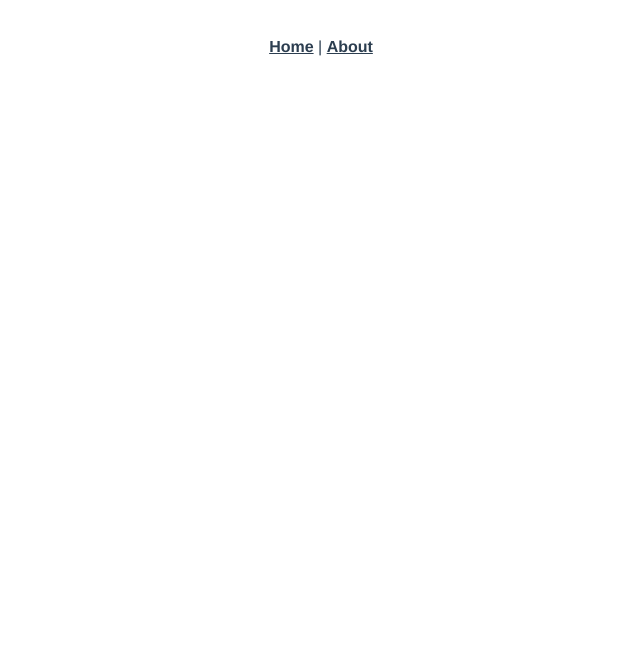
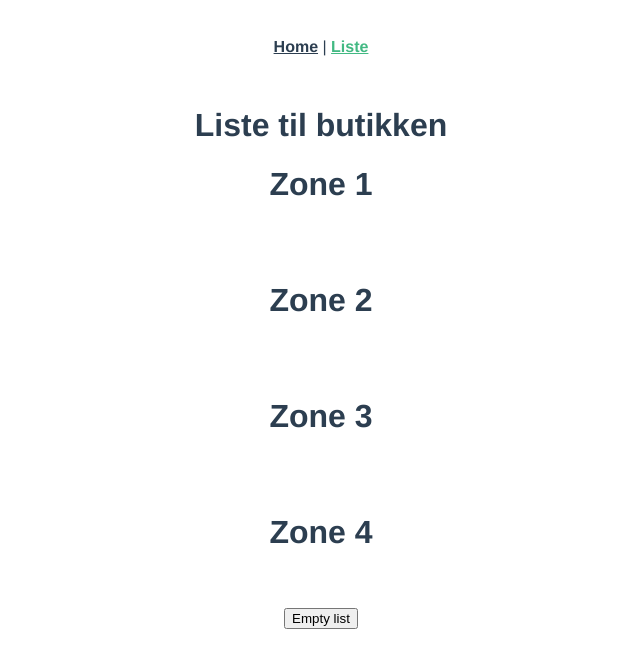
Before and after one commit to Morten-Hauge/Gouwudan, a Vue app: page /list in a window 1280 px wide. Shown: the top 668 px of the page, without its empty margins (319-959 px from the left). Built offline with nearby package versions, Linux system fonts and the light colour scheme.

Commit message:
First commit

```diff
--- a/package.json
+++ b/package.json
@@ -11,7 +11,8 @@
     "core-js": "^2.6.5",
     "vue": "^2.6.10",
     "vue-router": "^3.0.3",
-    "vuex": "^3.0.1"
+    "vuex": "^3.0.1",
+    "vuex-persist": "^3.1.0"
   },
   "devDependencies": {
     "@vue/cli-plugin-babel": "^3.12.0",
--- a/src/App.vue
+++ b/src/App.vue
@@ -2,9 +2,11 @@
   <div id="app">
     <div id="nav">
       <router-link to="/">Home</router-link> |
-      <router-link to="/about">About</router-link>
+      <router-link to="/list">Liste</router-link>
     </div>
+
     <router-view/>
+
   </div>
 </template>
 
--- a/src/components/HelloWorld.vue
+++ /dev/null
@@ -1,58 +0,0 @@
-<template>
-  <div class="hello">
-    <h1>{{ msg }}</h1>
-    <p>
-      For a guide and recipes on how to configure / customize this project,<br>
-      check out the
-      <a href="https://cli.vuejs.org" target="_blank" rel="noopener">vue-cli documentation</a>.
-    </p>
-    <h3>Installed CLI Plugins</h3>
-    <ul>
-      <li><a href="https://github.com/vuejs/vue-cli/tree/dev/packages/%40vue/cli-plugin-babel" target="_blank" rel="noopener">babel</a></li>
-      <li><a href="https://github.com/vuejs/vue-cli/tree/dev/packages/%40vue/cli-plugin-eslint" target="_blank" rel="noopener">eslint</a></li>
-    </ul>
-    <h3>Essential Links</h3>
-    <ul>
-      <li><a href="https://vuejs.org" target="_blank" rel="noopener">Core Docs</a></li>
-      <li><a href="https://forum.vuejs.org" target="_blank" rel="noopener">Forum</a></li>
-      <li><a href="https://chat.vuejs.org" target="_blank" rel="noopener">Community Chat</a></li>
-      <li><a href="https://twitter.com/vuejs" target="_blank" rel="noopener">Twitter</a></li>
-      <li><a href="https://news.vuejs.org" target="_blank" rel="noopener">News</a></li>
-    </ul>
-    <h3>Ecosystem</h3>
-    <ul>
-      <li><a href="https://router.vuejs.org" target="_blank" rel="noopener">vue-router</a></li>
-      <li><a href="https://vuex.vuejs.org" target="_blank" rel="noopener">vuex</a></li>
-      <li><a href="https://github.com/vuejs/vue-devtools#vue-devtools" target="_blank" rel="noopener">vue-devtools</a></li>
-      <li><a href="https://vue-loader.vuejs.org" target="_blank" rel="noopener">vue-loader</a></li>
-      <li><a href="https://github.com/vuejs/awesome-vue" target="_blank" rel="noopener">awesome-vue</a></li>
-    </ul>
-  </div>
-</template>
-
-<script>
-export default {
-  name: 'HelloWorld',
-  props: {
-    msg: String
-  }
-}
-</script>
-
-<!-- Add "scoped" attribute to limit CSS to this component only -->
-<style scoped>
-h3 {
-  margin: 40px 0 0;
-}
-ul {
-  list-style-type: none;
-  padding: 0;
-}
-li {
-  display: inline-block;
-  margin: 0 10px;
-}
-a {
-  color: #42b983;
-}
-</style>
--- /dev/null
+++ b/src/components/PickedItemComp.vue
@@ -0,0 +1,50 @@
+<template>
+
+    <div id="PickedItemComp">
+
+       <div class="picked-item" :class="{ pickedItemDone: pickedItem.done }" @click="toggleDone(pickedItem)"> {{pickedItem.name}} </div> {{pickedItem.done}}
+        <br>
+        <div class="delete-item" @click="deleteItem(pickedItem)"></div>
+        <!-- <div class="delete-item" @click="$store.commit('removeItemFromList',pickedItem)"></div> -->
+    </div>
+
+</template>
+
+<script>
+export default {
+    name: 'PickedItemComp',
+    props: {
+	    pickedItem:{
+		    type: Object
+        }
+    },
+    methods: {
+        toggleDone: function (pickedItem) {
+            this.$store.commit('addedToBasket',pickedItem)
+        },
+        deleteItem: function (pickedItem) {
+            this.$store.commit('removeItemFromList',pickedItem)
+        }
+    }
+}
+</script>
+
+<style scoped>
+
+    .picked-item{
+
+    }
+
+    .pickedItemDone{
+        color: green;
+        font-weight: bold;
+    }
+
+    .delete-item{
+        width: 20px;
+        height: 20px;
+        background: red;
+        display: inline-block;
+    }
+
+</style>
--- /dev/null
+++ b/src/components/addItem.vue
@@ -0,0 +1,46 @@
+<template>
+
+    <div id="addItem">
+
+    <div class="addBtn" :data-name="item.name" :data-zone="item.zone" :data-index="item.name + 1" @click="added">
+    <!-- <div class="addBtn" :data-name="item.name" :data-zone="item.zone" :data-index="item.name + 1" @click="added(item)">     -->
+        {{item.name}}
+    </div>
+
+    </div>
+
+</template>
+
+<script>
+export default {
+    name: 'addItem',
+    props: {
+	     item:{
+		     type: Object
+         }
+    },
+    methods: {
+        added: function (item) {
+            event.target.classList.toggle('added-item');
+
+            //var name = item.name;
+            //var zone = item.zone;
+            //var index = item.index;
+
+            //this.$store.commit('addItemToList', {name: name, zone: zone, index: index, done: false})
+        }
+    }
+}
+</script>
+
+<style scoped>
+
+    .picked-item{
+
+    }
+
+    .added-item{
+        color: green;
+    }
+
+</style>
--- /dev/null
+++ b/src/components/list.vue
@@ -0,0 +1,81 @@
+<template>
+  <div class="list">
+
+    <h1>Liste til butikken</h1>
+
+    <!-- <div v-for="pickedItem in shoppingList" :key="pickedItem.name">{{pickedItem.name}} <br> {{pickedItem.zone}}</div> -->
+
+    <h1>Zone 1</h1>
+    <!-- <div v-for="pickedItem in zone1" :key="pickedItem.name">{{pickedItem.name}} <br> {{pickedItem.zone}}</div> -->
+    <PickedItemComp v-for="pickedItem in zone1" :key="pickedItem.name" :pickedItem="pickedItem" />
+
+    <br><br>
+
+    <h1>Zone 2</h1>
+    <!-- <div v-for="pickedItem in zone2" :key="pickedItem.name">{{pickedItem.name}} <br> {{pickedItem.zone}}</div> -->
+    <PickedItemComp v-for="pickedItem in zone2" :key="pickedItem.name" :pickedItem="pickedItem" />
+
+    <br><br>
+
+    <h1>Zone 3</h1>
+    <!-- <div v-for="pickedItem in zone3" :key="pickedItem.name">{{pickedItem.name}} <br> {{pickedItem.zone}}</div> -->
+    <PickedItemComp v-for="pickedItem in zone3" :key="pickedItem.name" :pickedItem="pickedItem" />
+
+    <br><br>
+
+    <h1>Zone 4</h1>
+    <!-- <div v-for="pickedItem in zone4" :key="pickedItem.name">{{pickedItem.name}} <br> {{pickedItem.zone}}</div> -->
+    <PickedItemComp v-for="pickedItem in zone4" :key="pickedItem.name" :pickedItem="pickedItem" />
+
+    <br><br>
+
+    <button @click="emptyList($event)">Empty list</button>
+
+  </div>
+
+</template>
+
+<script>
+
+import PickedItemComp from '@/components/PickedItemComp'
+
+export default {
+  name: 'list',
+  components:
+	{
+		PickedItemComp
+	},
+  computed: {
+      shoppingList() {
+        return this.$store.state.shoppingList
+      },
+      zone1: function() {
+        return this.shoppingList.filter(function(item) {
+          return item.zone.match(1)
+        })
+      },
+      zone2: function() {
+        return this.shoppingList.filter(function(item) {
+          return item.zone.match(2)
+        })
+      },
+      zone3: function() {
+        return this.shoppingList.filter(function(item) {
+          return item.zone.match(3)
+        })
+      },
+      zone4: function() {
+        return this.shoppingList.filter(function(item) {
+          return item.zone.match(4)
+        })
+      }
+  },
+  methods: {
+    emptyList(){
+      this.$store.commit('emptyList');
+    }
+  }
+
+}
+
+</script>
--- /dev/null
+++ b/src/items.json
@@ -0,0 +1,32 @@
+[
+    {
+        "name": "Tomater",
+        "zone": 1,
+        "added": false
+    },
+    {
+        "name": "Tacolefser",
+        "zone": 2,
+        "added": false
+    },
+    {
+        "name": "Biff",
+        "zone": 3,
+        "added": false
+    },
+    {
+        "name": "Øl",
+        "zone": 4,
+        "added": false
+    },
+    {
+        "name": "Pops",
+        "zone": 4,
+        "added": false
+    },
+    {
+        "name": "Bananer",
+        "zone": 1,
+        "added": false
+    }
+]
--- a/src/router.js
+++ b/src/router.js
@@ -14,12 +14,18 @@ export default new Router({
       component: Home
     },
     {
-      path: '/about',
-      name: 'about',
-      // route level code-splitting
-      // this generates a separate chunk (about.[hash].js) for this route
-      // which is lazy-loaded when the route is visited.
-      component: () => import(/* webpackChunkName: "about" */ './views/About.vue')
+      path: '/list',
+      name: 'list',
+      component: () =>
+      import("./components/list.vue")
     }
+    // {
+    //   path: '/about',
+    //   name: 'about',
+    //   // route level code-splitting
+    //   // this generates a separate chunk (about.[hash].js) for this route
+    //   // which is lazy-loaded when the route is visited.
+    //   component: () => import(/* webpackChunkName: "about" */ './views/About.vue')
+    // }
   ]
 })
--- a/src/store.js
+++ b/src/store.js
@@ -1,16 +1,39 @@
 import Vue from 'vue'
 import Vuex from 'vuex'
+import VuexPersist from 'vuex-persist'
+
+import dataItems from './items.json'
 
 Vue.use(Vuex)
 
+const vuexPersist = new VuexPersist({
+  key: 'shopping',
+  storage: window.localStorage
+})
+
 export default new Vuex.Store({
   state: {
-
+    shoppingList: [],
+    dataItems
   },
   mutations: {
-
+    addItemToList(state, item){
+      state.shoppingList.push(item)
+    },
+    removeItemFromList(state, item){
+      let index = state.shoppingList.indexOf(item);
+      state.shoppingList.splice(index,1);
+    },
+    addedToBasket(state, item){
+      let index = state.shoppingList.indexOf(item);
+      state.shoppingList[index].done = !state.shoppingList[index].done;
+    },
+    emptyList(state) {
+      state.shoppingList = []
+    }
   },
   actions: {
 
-  }
+  },
+  plugins: [vuexPersist.plugin]
 })
--- a/src/views/About.vue
+++ /dev/null
@@ -1,5 +0,0 @@
-<template>
-  <div class="about">
-    <h1>This is an about page</h1>
-  </div>
-</template>
--- a/src/views/Home.vue
+++ b/src/views/Home.vue
@@ -1,18 +1,64 @@
 <template>
   <div class="home">
-    <img alt="Vue logo" src="../assets/logo.png">
-    <HelloWorld msg="Welcome to Your Vue.js App"/>
+
+    <h1>Home</h1>
+
+    <addItem v-for="item in sortedArray" :item="item" :key="item.name" @click.native="addItem($event)" />
+    <!-- <div v-for="item in sortedArray" :key="item.name">{{item.name}}</div> -->
+    <!-- <addItem v-for="item in sortedArray" :item="item" :key="item.name" /> -->
+
+    <br><br>
+
+    <!-- <List /> -->
+    <!-- {{this.$store.state.dataItems}} -->
   </div>
+
 </template>
 
 <script>
-// @ is an alias to /src
-import HelloWorld from '@/components/HelloWorld.vue'
+
+import items from '../items.json'
+import addItem from '../components/addItem.vue'
+import list from '../components/list'
 
 export default {
   name: 'home',
   components: {
-    HelloWorld
+    addItem,
+    list
+  },
+  data() {
+    return{
+      items
+      // shoppingList: []
+    }
+  },
+  methods: {
+        addItem(){
+
+            var name = event.target.getAttribute('data-name');
+            var zone = event.target.getAttribute('data-zone');
+            var index = event.target.getAttribute('data-index');
+
+            this.$store.commit('addItemToList', {name: name, zone: zone, index: index, done: false})
+
+        }
+   },
+  computed: {
+    sortedArray: function() {
+      function compare(a, b) {
+        if (a.name < b.name)
+          return -1;
+        if (a.name > b.name)
+          return 1;
+          return 0;
+      }
+      return this.items.sort(compare);
+      //return this.$store.state.dataItems.sort(compare);
+    }
+
   }
+
 }
+
 </script>
```
Also changed, not shown: 1 other file (tests, documents, lock files or other folders).
